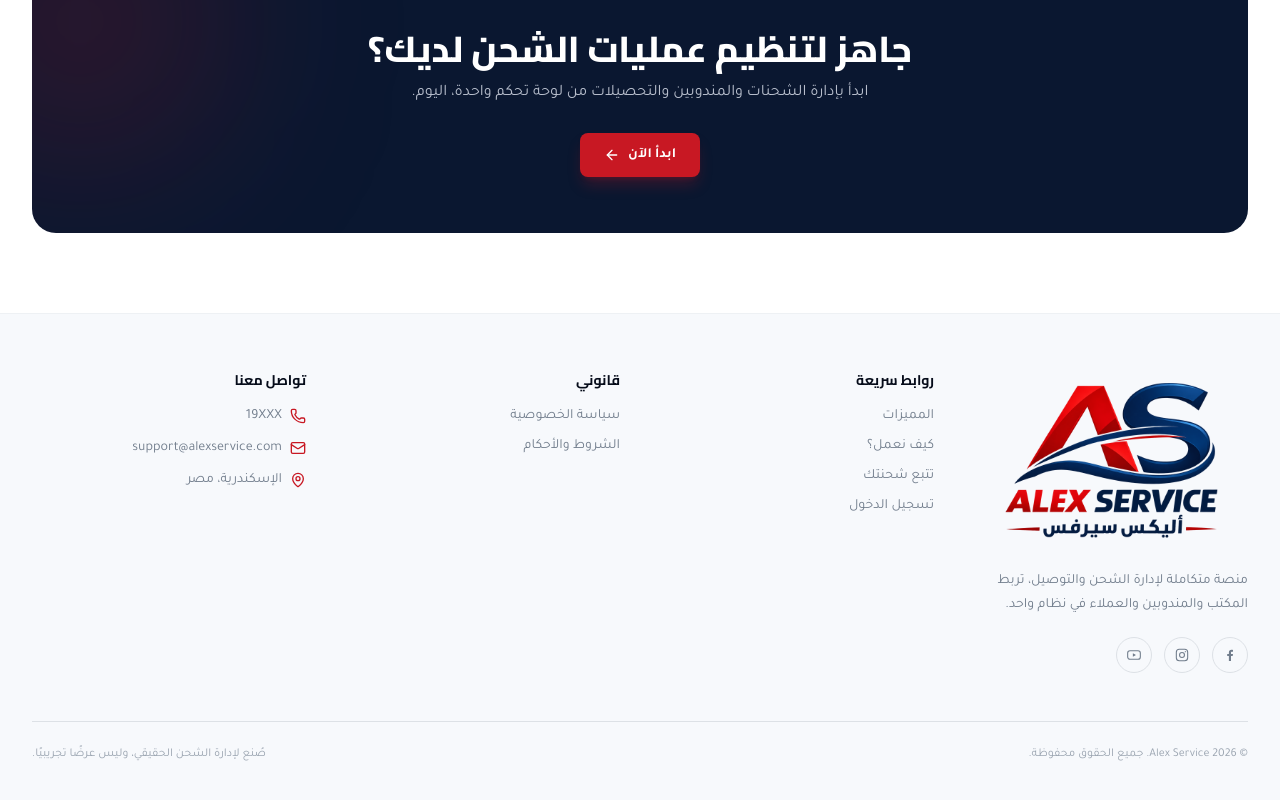
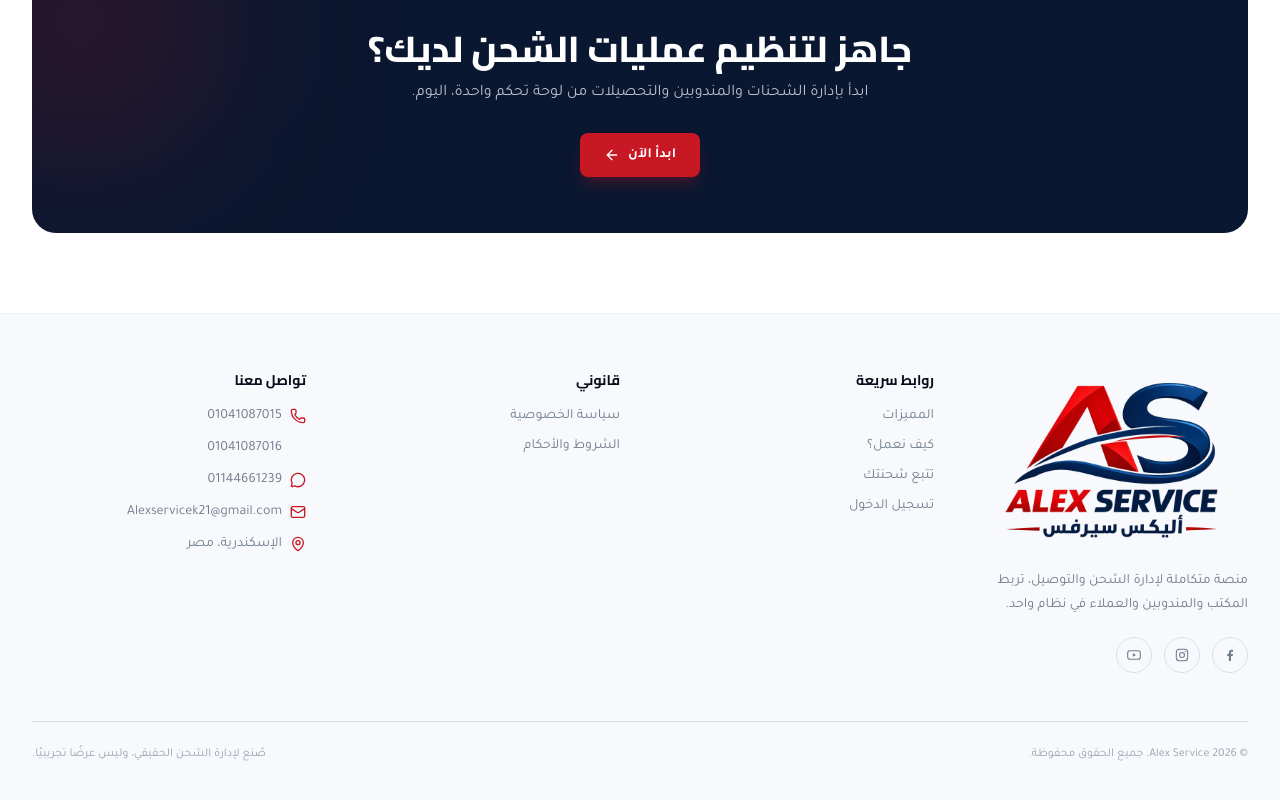
Before and after one commit to Mohamed4ghg/alex-servise, a Next.js app: page / in a window 1280 px wide. Shown: the part 3437-4237 px from the top of the page. Built offline with nearby package versions, Linux system fonts and the light colour scheme.

Commit message:
fix: src

```diff
--- a/src/components/landing/Footer.tsx
+++ b/src/components/landing/Footer.tsx
@@ -1,5 +1,5 @@
 import Link from "next/link";
-import { Mail, MapPin, Phone } from "lucide-react";
+import { Mail, MapPin, Phone, MessageCircle } from "lucide-react";
 import { Logo } from "@/components/ui/Logo";
 
 /** Lightweight brand marks (lucide-react no longer ships logo icons). */
@@ -24,6 +24,12 @@ const SocialIcons = {
   ),
 };
 
+const SOCIAL_LINKS = [
+  { Icon: SocialIcons.Facebook, href: "https://facebook.com/Alexservicek21" },
+  { Icon: SocialIcons.Instagram, href: "#" },
+  { Icon: SocialIcons.Youtube, href: "#" },
+];
+
 export function Footer() {
   return (
     <footer id="about" className="border-t border-gray-100 bg-navy-50/60">
@@ -35,42 +41,82 @@ export function Footer() {
               منصة متكاملة لإدارة الشحن والتوصيل، تربط المكتب والمندوبين والعملاء في نظام واحد.
             </p>
             <div className="mt-5 flex items-center gap-3">
-              {[SocialIcons.Facebook, SocialIcons.Instagram, SocialIcons.Youtube].map((Icon, i) => (
+              {SOCIAL_LINKS.map(({ Icon, href }, i) => {
+                return (
                   <a
                     key={i}
-                  href="#"
+                    href={href}
+                    target="_blank"
+                    rel="noopener noreferrer"
                     className="flex h-9 w-9 items-center justify-center rounded-full border border-gray-200 text-gray-500 transition hover:border-red-200 hover:text-red-600"
                   >
                     <Icon className="h-4 w-4" />
                   </a>
-              ))}
+                );
+              })}
             </div>
           </div>
 
           <div>
             <h4 className="font-display text-sm font-bold text-navy-950">روابط سريعة</h4>
             <ul className="mt-4 space-y-2.5 text-sm text-gray-500">
-              <li><a href="#features" className="hover:text-navy-900">المميزات</a></li>
-              <li><a href="#how-it-works" className="hover:text-navy-900">كيف نعمل؟</a></li>
-              <li><Link href="/tracking" className="hover:text-navy-900">تتبع شحنتك</Link></li>
-              <li><Link href="/login" className="hover:text-navy-900">تسجيل الدخول</Link></li>
+              <li>
+                <a href="#features" className="hover:text-navy-900">المميزات</a>
+              </li>
+              <li>
+                <a href="#how-it-works" className="hover:text-navy-900">كيف نعمل؟</a>
+              </li>
+              <li>
+                <Link href="/tracking" className="hover:text-navy-900">تتبع شحنتك</Link>
+              </li>
+              <li>
+                <Link href="/login" className="hover:text-navy-900">تسجيل الدخول</Link>
+              </li>
             </ul>
           </div>
 
           <div>
             <h4 className="font-display text-sm font-bold text-navy-950">قانوني</h4>
             <ul className="mt-4 space-y-2.5 text-sm text-gray-500">
-              <li><a href="#" className="hover:text-navy-900">سياسة الخصوصية</a></li>
-              <li><a href="#" className="hover:text-navy-900">الشروط والأحكام</a></li>
+              <li>
+                <a href="#" className="hover:text-navy-900">سياسة الخصوصية</a>
+              </li>
+              <li>
+                <a href="#" className="hover:text-navy-900">الشروط والأحكام</a>
+              </li>
             </ul>
           </div>
 
           <div>
             <h4 className="font-display text-sm font-bold text-navy-950">تواصل معنا</h4>
             <ul className="mt-4 space-y-3 text-sm text-gray-500">
-              <li className="flex items-center gap-2"><Phone className="h-4 w-4 text-red-600" /> 19XXX</li>
-              <li className="flex items-center gap-2"><Mail className="h-4 w-4 text-red-600" /> support@alexservice.com</li>
-              <li className="flex items-center gap-2"><MapPin className="h-4 w-4 text-red-600" /> الإسكندرية، مصر</li>
+              <li className="flex items-center gap-2">
+                <Phone className="h-4 w-4 text-red-600" />
+                <a href="tel:01041087015" className="hover:text-navy-900">01041087015</a>
+              </li>
+              <li className="flex items-center gap-2 ps-6">
+                <a href="tel:01041087016" className="hover:text-navy-900">01041087016</a>
+              </li>
+              <li className="flex items-center gap-2">
+                <MessageCircle className="h-4 w-4 text-red-600" />
+                <a
+                  href="https://wa.me/2001144661239"
+                  target="_blank"
+                  rel="noopener noreferrer"
+                  className="hover:text-navy-900"
+                >
+                  01144661239
+                </a>
+              </li>
+              <li className="flex items-center gap-2">
+                <Mail className="h-4 w-4 text-red-600" />
+                <a href="mailto:Alexservicek21@gmail.com" className="hover:text-navy-900">
+                  Alexservicek21@gmail.com
+                </a>
+              </li>
+              <li className="flex items-center gap-2">
+                <MapPin className="h-4 w-4 text-red-600" /> الإسكندرية، مصر
+              </li>
             </ul>
           </div>
         </div>
```
Lines whose indentation alone changed are shown as unchanged.
